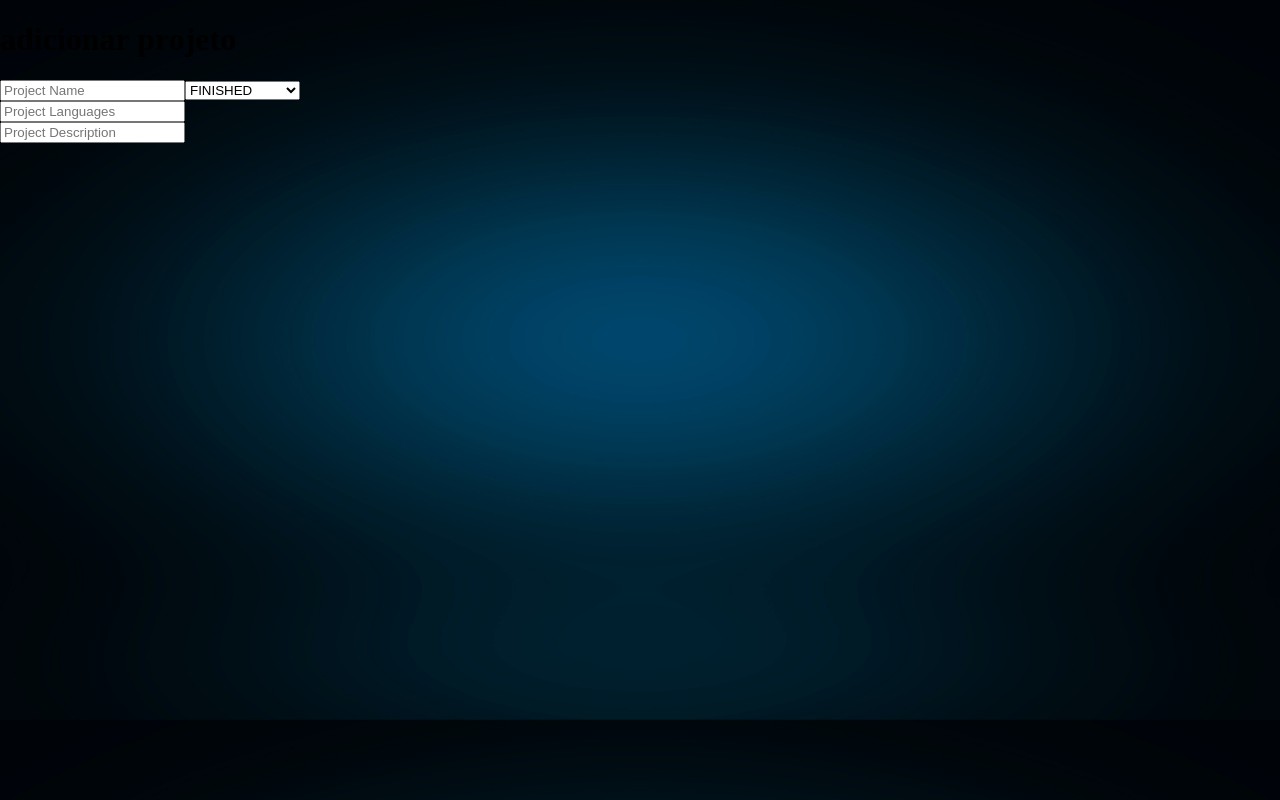
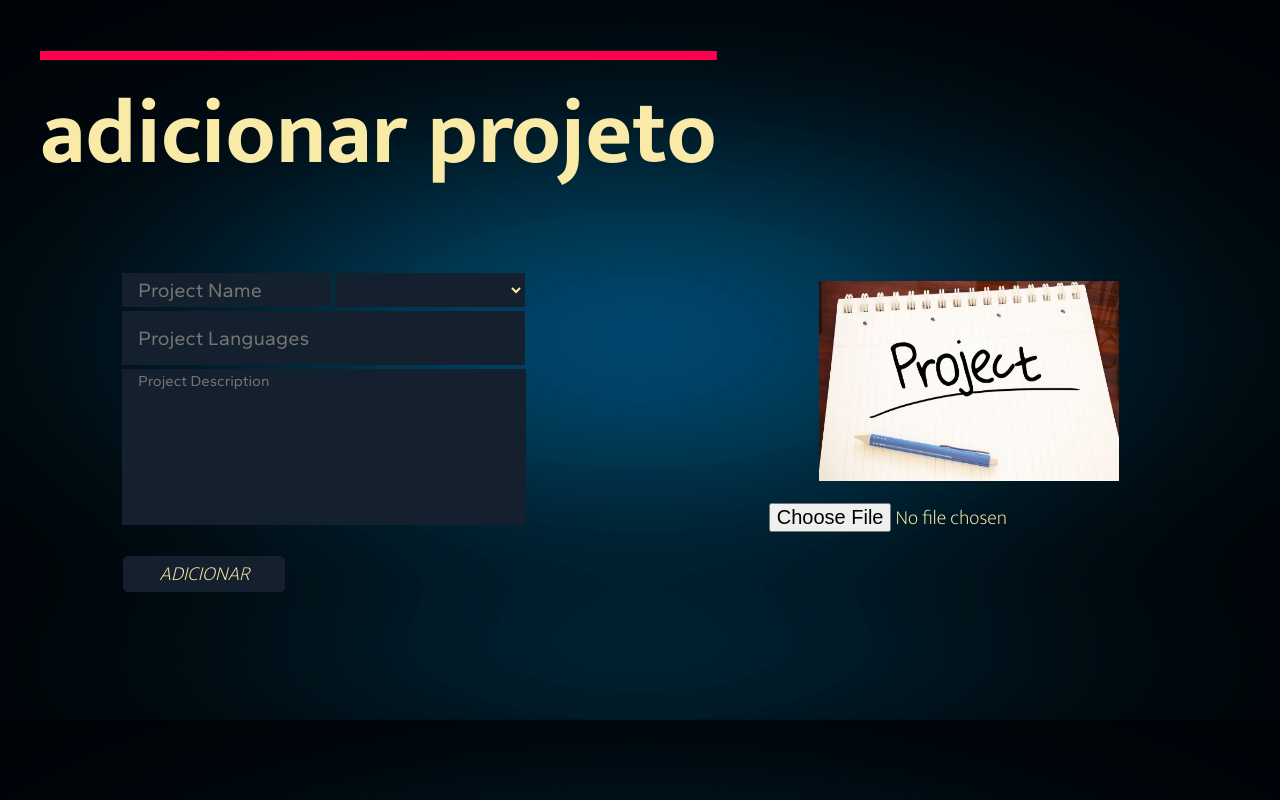
Before and after one commit to wiil2/PORTFOLIO-CLIENT, a React (Create React App) app: page /createProject in a window 1280 px wide. Built offline with nearby package versions, Linux system fonts and the light colour scheme.

Commit message:
new pages

```diff
--- a/src/App.js
+++ b/src/App.js
@@ -5,7 +5,7 @@ import Profile from "./Pages/Profile";
 import { AuthContextComponent } from "./contexts/authContext";
 import ProfileEdit from "./Pages/ProfileEdit";
 import "../src/index.css"
-import Projects from "./Pages/Project";
+import Projects from "./Pages/NewProject";
 
 
 
--- /dev/null
+++ b/src/Pages/NewProject/index.js
@@ -0,0 +1,221 @@
+import { useState } from "react";
+import { useNavigate } from "react-router-dom";
+import { api } from "../../api/api";
+import styled from "styled-components";
+import Default from "../Assets/project.png"
+
+
+export function Projects() {
+    const navigate = useNavigate();
+    const [ form, setForm ] = useState({
+        name: "",
+        language: "",
+        description: "",
+        tags: "",
+        img: "",
+    })
+
+    const [ img, setImg ] = useState("")
+
+    function handleChange(e) {
+        setForm({ ...form, [e.target.name]: e.target.value });
+    }
+
+    function handleImg(e) {
+        setImg(e.target.files[0]);
+    }
+
+    async function handleUpload() {
+        try{
+
+            const uploadData = new FormData();
+            uploadData.append("picture", img);
+
+            const response = await api.post("/upload-image", uploadData);
+
+            return response.data.url;
+        } catch (err) {
+            console.log(err)
+        }
+    }
+
+    function handleSubmit(e) {
+        e.preventDefault();
+
+        // *** CHECAR SE OF FORM TA CERTO ANTES DE MANDAR
+        if (!form) return console.log("***FORMULARIO UNDEFINED***");
+
+        (async () => {
+            try{
+                const imgURL = await handleUpload();
+                await api.post("/projects/createproject", { ...form, img: imgURL });
+                navigate("/profile");
+            } catch (err) {
+                console.log("***ERRO DO PATCH***", err);
+            }
+        })();
+    }
+
+
+    return (
+        <SContainer>
+            <div>
+                <h1>adicionar projeto</h1>
+            </div>
+
+            <SMiddle>
+                <form onSubmit={handleSubmit}>
+                    <div className="forms1">
+                        <input
+                            id="formName"
+                            name="name"
+                            type="text"
+                            value={form.name || ''}
+                            onChange={handleChange}
+                            placeholder="Project Name"
+                        />
+                        <select onClick={handleChange} name="tags">
+                            <option value="empty"></option>
+                            <option value="FINISHED">FINISHED</option>
+                            <option value="IN PROGRESS">IN PROGRESS</option>
+                        </select>
+                    </div>
+                    <div className="forms2">
+                        <input
+                            id="formLanguage"
+                            name="language"
+                            type="text"
+                            value={form.language || ''}
+                            onChange={handleChange}
+                            placeholder="Project Languages"/>
+                    </div>
+                    <div className="forms3">
+                        <textarea
+                            id="formDescription"
+                            name="description"
+                            type="text"
+                            value={form.description || ''}
+                            onChange={handleChange}
+                            placeholder="Project Description"/>
+                    </div>
+                    <div className="buttons">
+                        <button type="submit">ADICIONAR</button>
+                    </div>
+                </form>
+
+                <div className="photo">
+                    <img src={Default} alt=""/>
+                    <input type="file" id="formImg" onChange={handleImg}/>
+                </div>
+            </SMiddle>
+
+
+        </SContainer>
+     );
+}
+
+export default Projects;
+
+// =========================== STYLES ============================= //
+const SContainer = styled.div`
+& h1 {
+    text-decoration: overline;
+    text-decoration-color: #ff004f;
+    font-family: "Mukta";
+    color: #faeaa7;
+    font-size: 90px;
+    margin-left: 40px;
+  }
+`
+const SMiddle = styled.div`
+display: flex;
+justify-content: space-around;
+& .forms1 input {
+    width: 190px;
+    margin: 2px;
+    height: 30px;
+    font-size: 20px;
+    border: 1px solid #14202e;
+    background-color: #14202e;
+    color: #faeaa7;
+    font-family: "Gantari";
+    padding-left: 15px;
+    //border-radius: 15px;
+  }
+& .forms1 select {
+    width: 190px;
+    margin: 2px;
+    height: 34px;
+    font-size: 20px;
+    border: 1px solid #14202e;
+    background-color: #14202e;
+    color: #faeaa7;
+    font-family: "Gantari";
+    padding-left: 15px;
+}
+  & .forms2 {
+    //border: 3px solid yellow;
+  }
+  & .forms2 input {
+    width: 384px;
+    height: 50px;
+    margin: 2px;
+    font-size: 20px;
+    border: 1px solid #14202e;
+    background-color: #14202e;
+    color: #faeaa7;
+    font-family: "Gantari";
+    padding-left: 15px;
+  }
+  & .forms3 {
+    //border: 3px solid pink;
+  }
+  & .forms3 textarea {
+    width: 385px;
+    height: 150px;
+    margin: 2px;
+    font-size: 15px;
+    border: 1px solid #14202e;
+    background-color: #14202e;
+    color: #faeaa7;
+    font-family: "Gantari";
+    padding-left: 15px;
+    resize: none;
+  }
+& .photo {
+    //border: 3px solid gray;
+    display: flex;
+    flex-direction: column;
+  }
+  & .photo img {
+    //border-radius: 100px;
+    width: 300px;
+    margin-bottom: 20px;
+    margin-top:  10px;
+    margin-left: 50px;
+    height: 200px;
+  }
+  & .photo input {
+    color: #faeaa7;
+    background-color: transparent;
+    align-items: center;
+    border-radius: 5px;
+    //padding: 5px 70px;
+    font-family: "Mukta";
+    font-size: 20px;
+  }
+  & .buttons button {
+    color: #faeaa7;
+    background-color: #14202e;
+    border: 1px solid #14202e;
+    align-items: center;
+    border-radius: 5px;
+    font-family: "Mukta";
+    font-size: 20px;
+    font-style: italic;
+    margin: 3px;
+    margin-top: 25px;
+    padding: 0px 35px;
+  }
+
+`
--- a/src/Pages/Profile/index.js
+++ b/src/Pages/Profile/index.js
@@ -282,8 +282,15 @@ height: 600px;
     text-decoration-color: #00F6EF;
 }
 & .projects {
-    //width: 1000px;
-    //height: 400px;
+    display: grid ;
+    grid-template-columns: auto auto auto;
+    justify-content: start;
+    margin-left: 45px;
+}
+& .projects img {
+    width: 180px;
+    height: 150px;
+    opacity: 0.5;
 }
 & .gif3 {
     text-align: center;
--- a/src/Pages/Project/index.js
+++ /dev/null
@@ -1,105 +0,0 @@
-import { useState, useContext } from "react";
-import { useNavigate } from "react-router-dom";
-import { AuthContext } from "../../contexts/authContext";
-import { api } from "../../api/api";
-
-
-export function Projects() {
-    const navigate = useNavigate();
-    const [ form, setForm ] = useState({
-        name: "",
-        language: "",
-        description: "",
-        tags: "",
-        img: "",
-    })
-
-    const [ img, setImg ] = useState("")
-
-    const { loggedInUser } = useContext(AuthContext);
-
-    function handleChange(e) {
-        setForm({ ...form, [e.target.name]: e.target.value });
-    }
-
-    function handleImg(e) {
-        setImg(e.target.files[0]);
-    }
-
-    async function handleUpload() {
-        try{
-
-            const uploadData = new FormData();
-            uploadData.append("picture", img);
-
-            const response = await api.post("/upload-image", uploadData);
-
-            return response.data.url;
-        } catch (err) {
-            console.log(err)
-        }
-    }
-
-    async function handleSubmit(e) {
-        e.preventDefault();
-
-        try {
-
-            await api.post("projects/createProject", {...form} )
-            navigate("/profile");
-
-        } catch (err) {
-            console.log(err)
-        }
-    }
-
-
-    return (
-        <>
-            <div>
-                <h1>adicionar projeto</h1>
-            </div>
-
-            <div>
-                <form>
-                    <div>
-                        <input
-                            id="formName"
-                            name="name"
-                            type="text"
-                            value={form.name || ''}
-                            onChange={handleChange}
-                            placeholder="Project Name"
-                        />
-                        <select onClick={handleChange} name="tags">
-                            <option value="FINISHED">FINISHED</option>
-                            <option value="IN PROGRESS">IN PROGRESS</option>
-                        </select>
-                    </div>
-                    <div>
-                        <input
-                            id="formLanguage"
-                            name="languages"
-                            type="text"
-                            value={form.language || ''}
-                            onChange={handleChange}
-                            placeholder="Project Languages"/>
-                    </div>
-                    <div>
-                        <input
-                            id="formDescription"
-                            name="description"
-                            type="text"
-                            value={form.description || ''}
-                            onChange={handleChange}
-                            placeholder="Project Description"/>
-                    </div>
-                </form>
-            </div>
-
-
-        </>
-     );
-}
-
-export default Projects;
```
Also changed, not shown: src/Pages/Assets/project.png (added).
